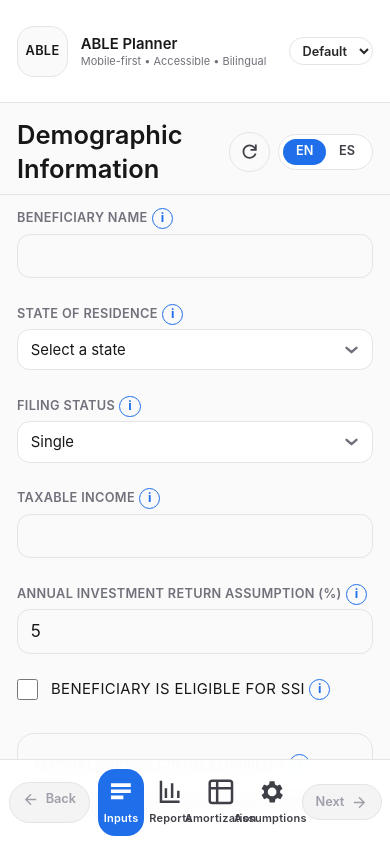
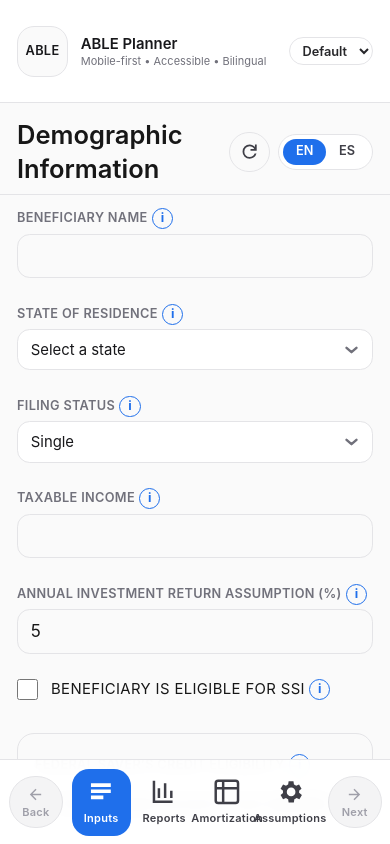
Before and after one commit to KAtheras/able-planner, a Next.js app: page / in a window 390 px wide. Both pictures are taken after a click on the button "I Understand — Continue". Shown: the top 844 px of the page. Built offline with nearby package versions, Linux system fonts and the light colour scheme.

Commit message:
style: align mobile back/next buttons with stacked nav labels

```diff
--- a/src/components/layout/Sidebar.tsx
+++ b/src/components/layout/Sidebar.tsx
@@ -172,9 +172,9 @@ export default function Sidebar({
                 : "border-zinc-200 bg-white text-zinc-700 hover:bg-zinc-100 dark:border-zinc-700 dark:bg-zinc-950 dark:text-zinc-200 dark:hover:bg-zinc-900",
             ].join(" ")}
           >
-            <span className="inline-flex items-center gap-1.5">
+            <span className="flex flex-col items-center justify-center gap-1 text-[11px] leading-none">
               <IconArrowBack />
-              <span>{mobileBackAction?.label}</span>
+              <span className="tracking-wide">{mobileBackAction?.label}</span>
             </span>
           </button>
           <div className="grid flex-1 grid-cols-4 gap-1">
@@ -212,9 +212,9 @@ export default function Sidebar({
                 : "bg-[var(--brand-primary)] text-white",
             ].join(" ")}
           >
-            <span className="inline-flex items-center gap-1.5">
-              <span>{mobileNextAction?.label}</span>
+            <span className="flex flex-col items-center justify-center gap-1 text-[11px] leading-none">
               <IconArrowForward />
+              <span className="tracking-wide">{mobileNextAction?.label}</span>
             </span>
           </button>
         </div>
```
